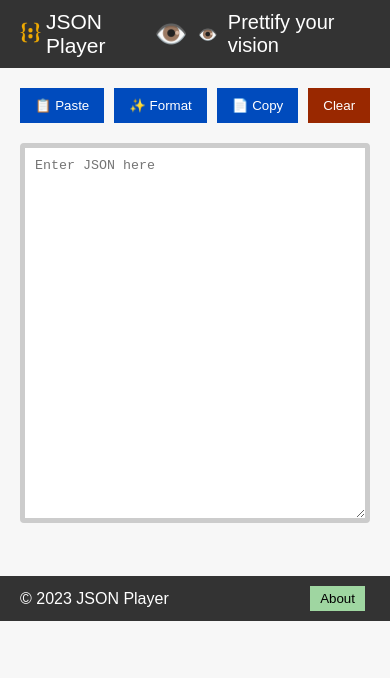
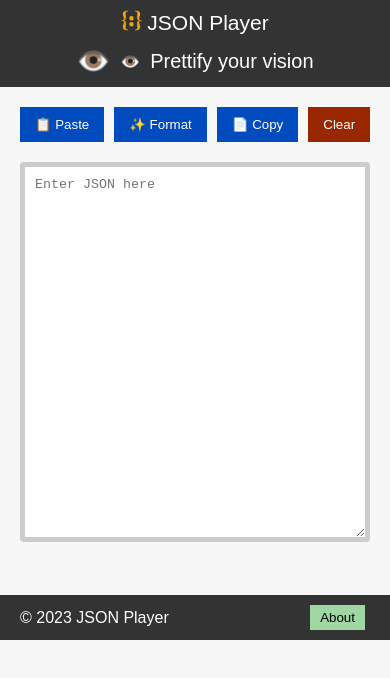
Before and after one commit to turivishal/json-player, a plain HTML site: page index.html in a window 390 px wide. Drawn offline with Linux system fonts and the light colour scheme.

Commit message:
Initial Commit

```diff
--- a/styles.css
+++ b/styles.css
@@ -167,3 +167,18 @@
     max-height: 60vh;
   }
 }
+
+@media (max-width: 768px) {
+  header {
+    flex-direction: column;
+    text-align: center;
+  }
+
+  .logo {
+    margin-bottom: 10px;
+  }
+
+  .slogan {
+    margin-left: 0;
+  }
+}
```
